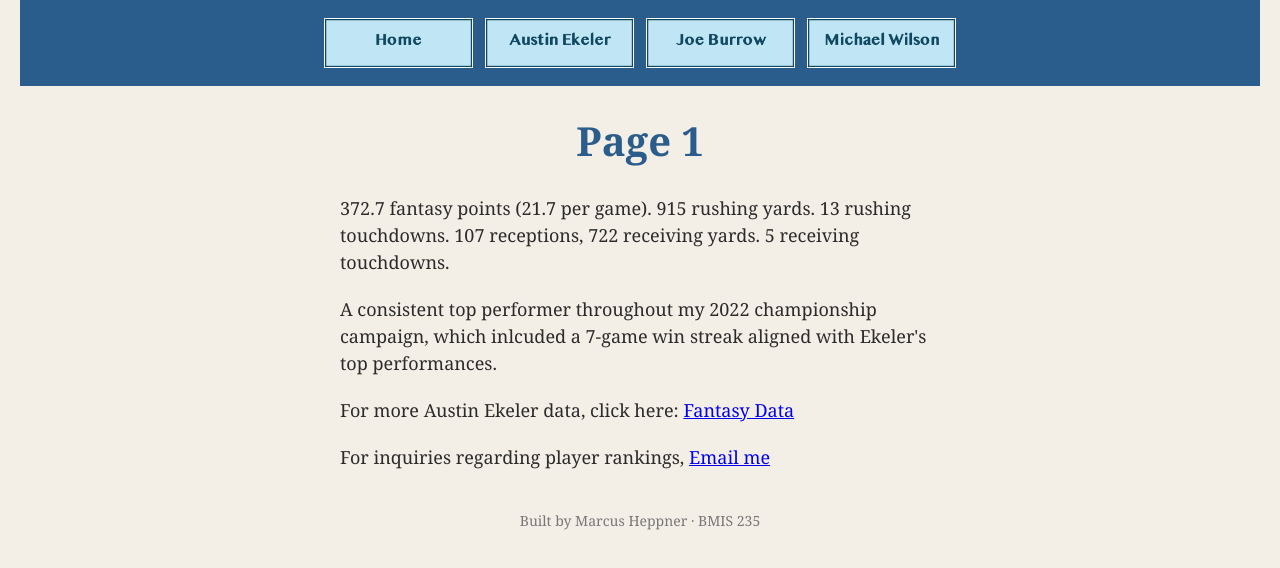
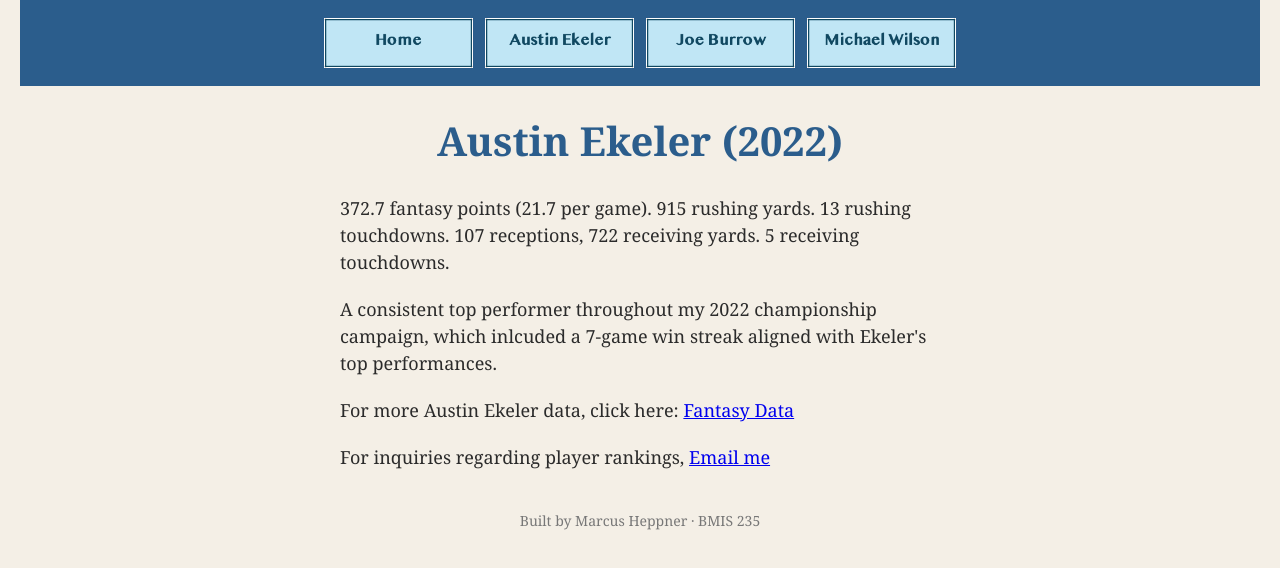
Before and after one commit to marcusheppner/bmis235-html-3, a plain HTML site: page ekeler.html in a window 1280 px wide. Drawn offline with Linux system fonts and the light colour scheme.

Commit message:
Update title and header for Austin Ekeler page

```diff
--- a/ekeler.html
+++ b/ekeler.html
@@ -8,7 +8,7 @@
 <head>
 <meta charset="utf-8">
 <meta name="author" content="Marcus Heppner">
-<title>Marcus Heppner's Fantasy Football Hall of Fame</title>
+<title>Austin Ekeler (2022)</title>
 
 <!-- this one line connects the page to the stylesheet -->
 <link rel="stylesheet" href="styles.css">
@@ -28,7 +28,7 @@
     <a href="wilson.html"><img src="wilson.png" alt="Michael Wilson (2025)"></a>
 </nav>
 
-<h1>Page 1</h1>
+<h1>Austin Ekeler (2022)</h1>
 <p>372.7 fantasy points (21.7 per game). 915 rushing yards. 13 rushing touchdowns. 107 receptions, 722 receiving yards. 5 receiving touchdowns.</p>
 <p>A consistent top performer throughout my 2022 championship campaign, which inlcuded a 7-game win streak aligned with Ekeler's top performances.</p>
 <p>For more Austin Ekeler data, click here: <a href="https://fantasydata.com/nfl/austin-ekeler-fantasy/19562?scoring=fpts_ppr&sp=2022_REG">Fantasy Data</a></p>
```
